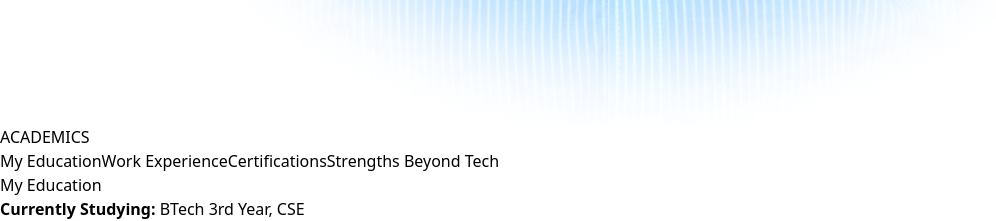
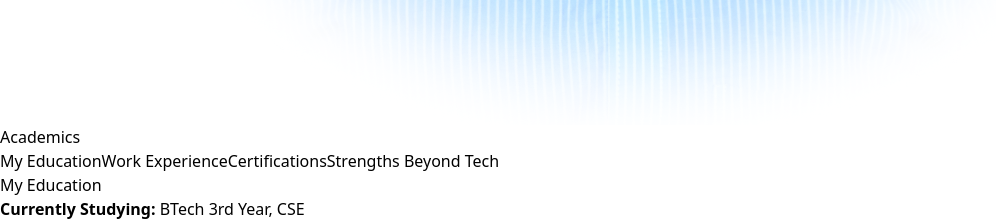
Before and after one commit to Dharaneeswar-Reddy-Avula/Myportfolio_ADR, a React (Vite) app: page / in a window 1280 px wide. Shown: the part 1820-2041 px from the top of the page, without its empty margins (0-996 px from the left). Built offline with nearby package versions, Linux system fonts and the light colour scheme.

Commit message:
ui updated

```diff
--- a/src/components/About.jsx
+++ b/src/components/About.jsx
@@ -287,10 +287,9 @@ const About = () => {
 
   return (
     <div className="min-h-screen w-full bg-[#141c27] font-poppins pt-[140px] pb-[50px] md:px-[90px] gap-10 md:gap-[50px] items-center">
-      <h1 className="text-[#55e6a5] text-2xl font-semibold relative pl-[30px] mb-6">
-        <span className="relative before:absolute before:h-[2px] before:w-[80px] before:bg-[#55e6a5] before:top-3 before:left-[-100px]">
-          ACADEMICS
-        </span>
+
+       <h1 className="text-[#55e6a5] text-2xl font-lg relative before:absolute before:h-[2px] before:w-[100px] before:bg-[#55e6a5] before:top-4 before:left-[-80px] md:before:left-[-100px] mx-5 pl-[30px] mb-[50px]">
+      Academics
       </h1>
 
       <div className="px-2">
--- a/src/components/ContactForm.jsx
+++ b/src/components/ContactForm.jsx
@@ -17,7 +17,7 @@ const ContactForm = () => {
   };
   return (
     <div className="bg-[#141c27] min-h-screen px-4 md:px-[90px] flex flex-col gap-10">
-      <h1 className="text-5xl relative md:text-7xl font-bold uppercase text-center text-transparent [text-stroke:_2px_#55e6a5] [-webkit-text-stroke:_2px_#55e6a5] tracking-wider before:h-[2px] before:w-[70px] md:before:w-[250px] before:bg-[#55e6a5] before:absolute before:top-7 before:left-0 after:h-[2px] after-w-[70px] md:after:w-[250px] after:bg-[#55e6a5] after:absolute after:top-7 after:right-0 after:z-20 mb-4">
+      <h1 className="text-5xl relative md:text-7xl font-bold uppercase text-center text-transparent [text-stroke:_2px_#55e6a5] [-webkit-text-stroke:_2px_#55e6a5] tracking-wider before:h-[2px] before:w-[70px] md:before:w-[250px] before:bg-[#55e6a5] before:absolute before:top-7 before:left-[-20px] after:h-[2px] after-w-[70px] md:after:w-[250px] after:bg-[#55e6a5] after:absolute after:top-7 after:right-0 after:z-20 mb-4">
         GET IN TOUCH
       </h1>
       <div className="flex  lg:flex-row flex-col justify-between gap-10">
--- a/src/components/accernity/LayoutGridDemo.jsx
+++ b/src/components/accernity/LayoutGridDemo.jsx
@@ -92,7 +92,7 @@ const projects = [
 const cards = projects.map((project, index) => ({
   id: index,
   content: (
-    <div className="bg-[#1b2735]/80 backdrop-blur-md w-full p-8 md:h-[300px] rounded-2xl overflow-hidden shadow-lg flex flex-col md:flex-row hover:scale-[1.1] hover:shadow-2xl transition-transform duration-300 border border-[#55e6a5]/20">
+    <div className="bg-[#1b2735]/80 backdrop-blur-md w-full p-3 md:p-8 md:h-[300px] md:rounded-2xl overflow-hidden shadow-lg flex flex-col md:flex-row hover:scale-[1.1] hover:shadow-2xl transition-transform duration-300 border border-[#55e6a5]/20">
 
       {/* Project Image */}
       <Link to={project.link} target="_blank" className=" w-full h-[200px] md:h-auto ">
```
